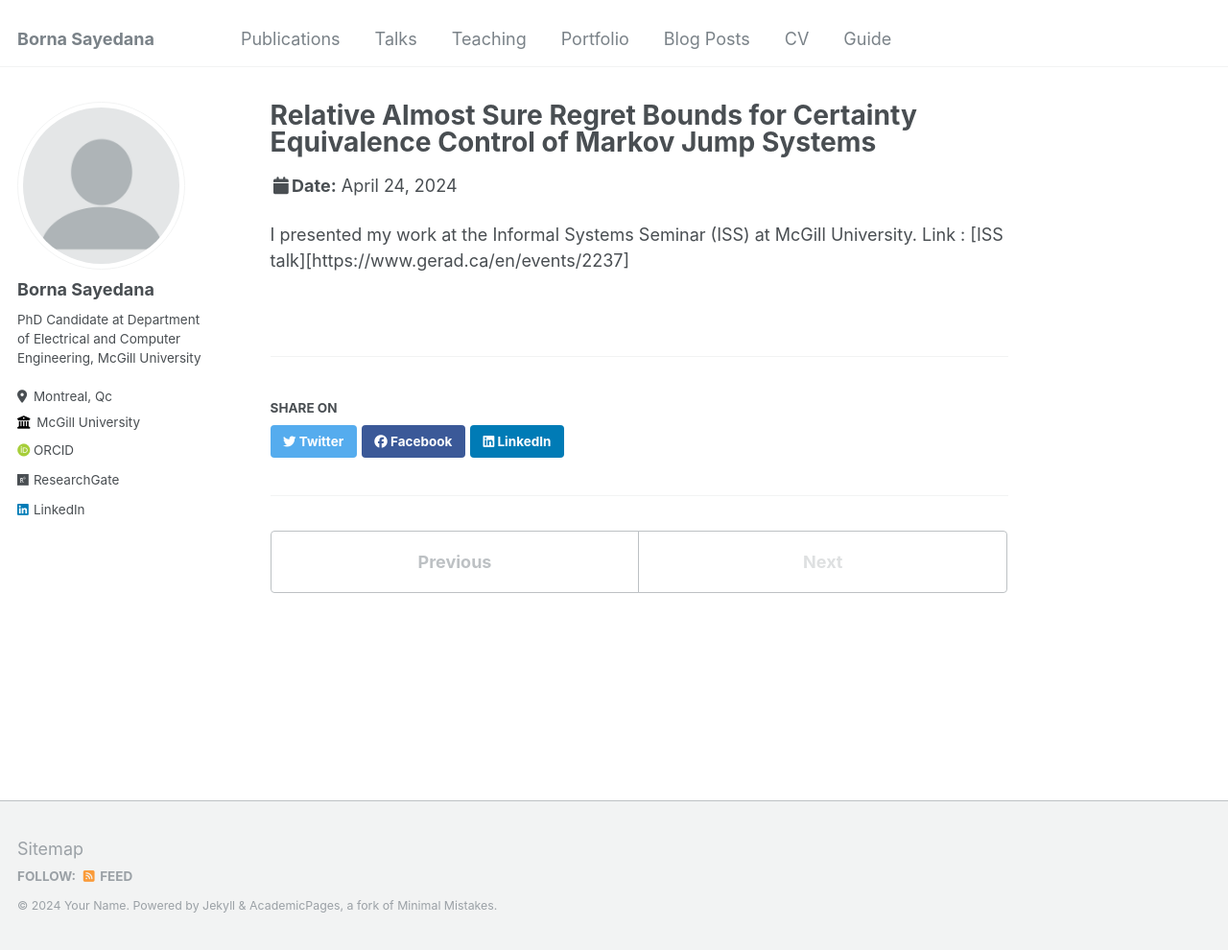
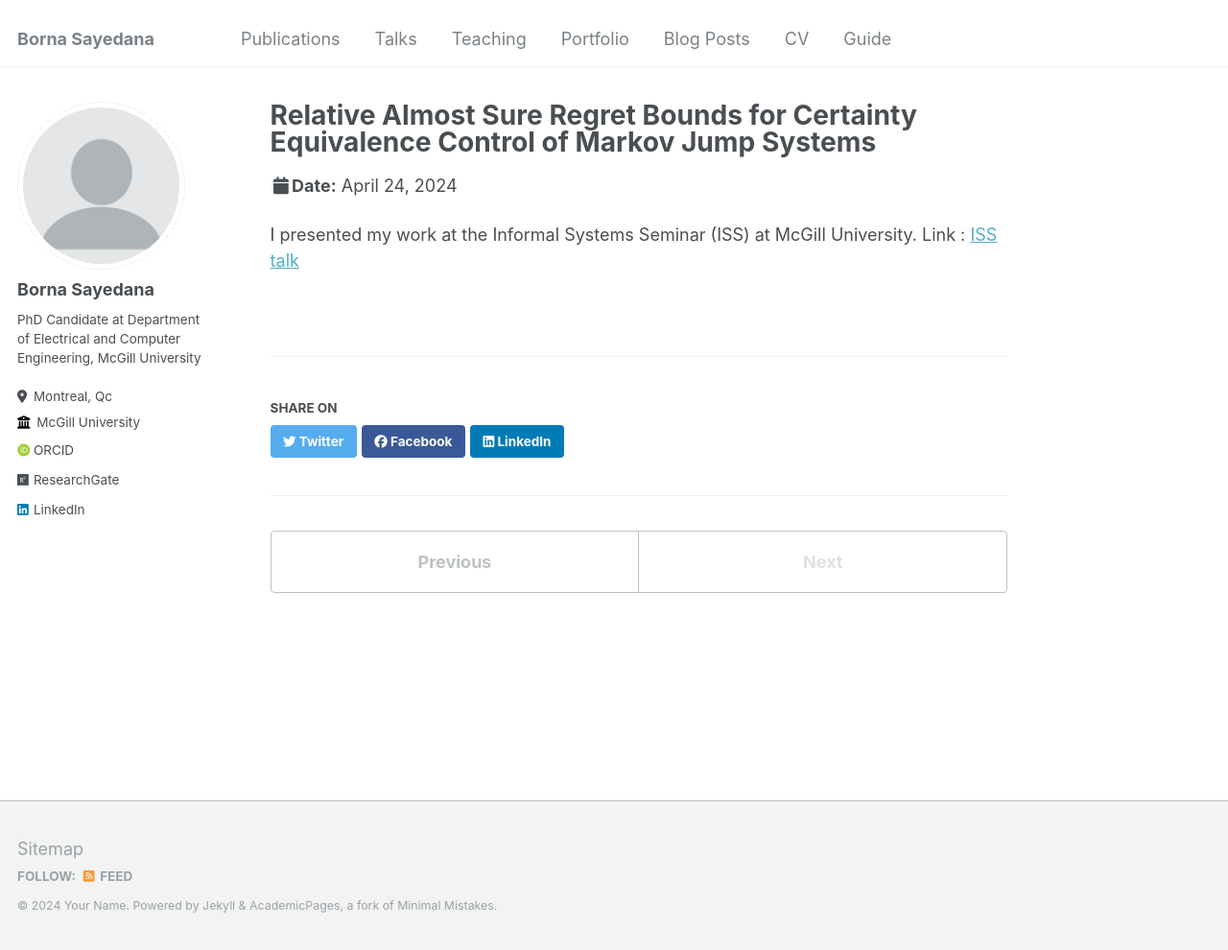
Before and after one commit to bornasayedana/bornasayedana.github.io, a Jekyll site: the page built from _talks/T_regret_iss.md, in a window 1280 px wide and 990 px high. Shown: the whole window at 96% size. Built offline with Jekyll 4.4.1, drawn with Linux system fonts in a browser that asks for light colours; some web fonts are replaced.

Commit message:
Update T_regret_iss.md

```diff
--- a/_talks/T_regret_iss.md
+++ b/_talks/T_regret_iss.md
@@ -9,4 +9,4 @@ location: "Montreal, Canada"
 ---
 
 I presented my work at the Informal Systems Seminar (ISS) at McGill University.
-Link : [ISS talk][https://www.gerad.ca/en/events/2237]
+Link : [ISS talk](https://www.gerad.ca/en/events/2237)
```
